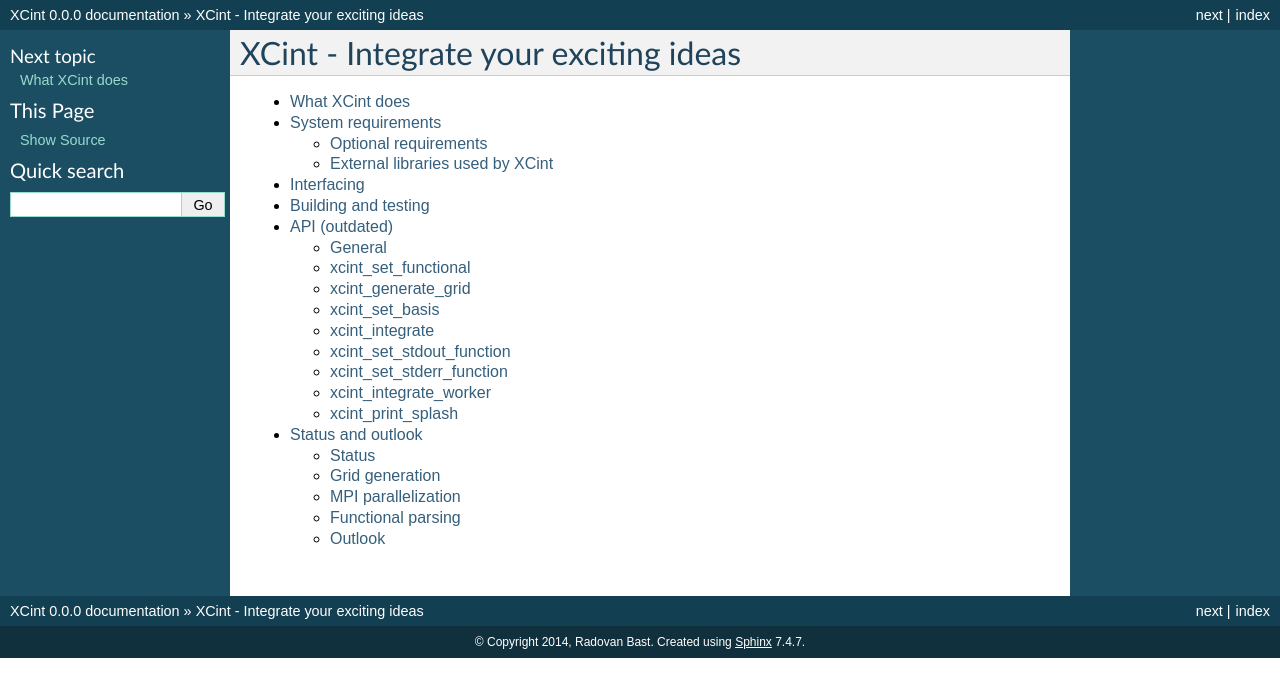
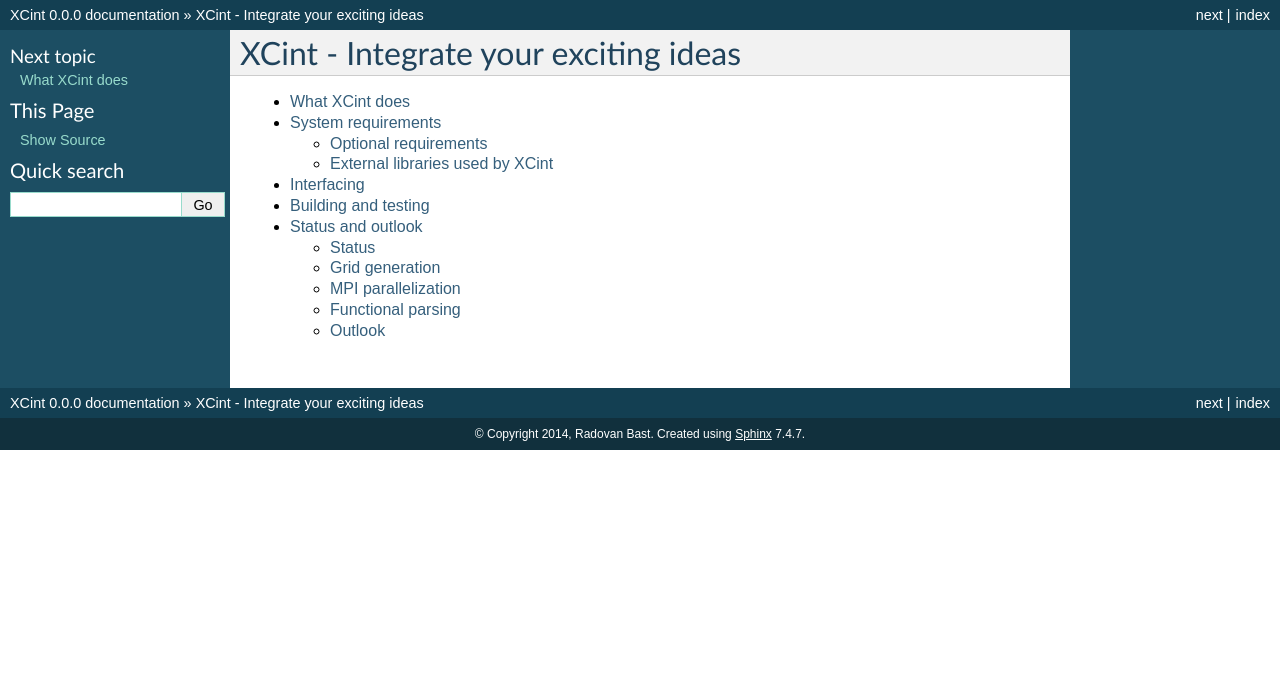
Before and after one commit to dftlibs/xcint, a Sphinx documentation site: the page built from doc/index.rst, in a window 1280 px wide. Shown: the top 697 px of the page. Built offline with Sphinx 7.4.7, drawn with Linux system fonts in a browser that asks for light colours; some of the changed lines change nothing that is shown.

Commit message:
api doc is outdated

```diff
--- a/doc/api.rst
+++ /dev/null
@@ -1,306 +0,0 @@
-
-
-==============
-API (outdated)
-==============
-
-
-General
-=======
-
-Functions that interact with user return 0 upon success.
-Programming errors fail immediately and do not return.
-
-
-xcint_set_functional
-====================
-
-Set the XC functional.
-
-.. code-block:: fortran
-
-   integer(c_int) function xcint_set_functional(line, &
-                                                hfx,  &
-                                                mu,   &
-                                                beta) &
-                           bind (c)
-   ! input
-      ! functional line (c_null_char-terminated)
-      character(c_char), intent(in) :: line
-   ! output
-      ! orbital exchange factor ("HF exchange", "exact exchange")
-      real(c_double) :: hfx
-      ! cam mu
-      real(c_double) :: mu
-      ! cam beta
-      real(c_double) :: beta
-   ! returns
-   !    0 upon success
-   end function
-
-
-xcint_generate_grid
-===================
-
-Generate the integration grid.
-
-.. code-block:: fortran
-
-   integer(c_int) function xcint_generate_grid(radial_precision,     &
-                                               min_num_angular_points,          &
-                                               max_num_angular_points,          &
-                                               num_centers,          &
-                                               center_coordinates,           &
-                                               num_shells,           &
-                                               shell_centers,         &
-                                               shell_l_quantum_numbers,        &
-                                               shell_num_primitives, &
-                                               primitive_exponents)        &
-                           bind (c)
-   ! input
-      ! desired radial precision
-      real(c_double), intent(in), value :: radial_precision
-      ! min number of angular points (pruning)
-      integer(c_int), intent(in), value :: min_num_angular_points
-      ! max number of angular points
-      integer(c_int), intent(in), value :: max_num_angular_points
-      ! number of centers (atoms)
-      integer(c_int), value :: num_centers
-      ! center coordinates, dimension is 3*num_centers
-      real(c_double)        :: center_coordinates(*)
-      ! number of shells
-      integer(c_int), value :: num_shells
-      ! shell center, dimension is num_shells
-      integer(c_int)        :: shell_centers(*)
-      ! L quantum number for each shell, dimension is num_shells
-      integer(c_int)        :: shell_l_quantum_numbers(*)
-      ! number of primitives for each shell, dimension is num_shells
-      integer(c_int)        :: shell_num_primitives(*)
-      ! primitive exponents, dimension is sum(shell_num_primitives)
-      real(c_double)        :: primitive_exponents(*)
-   ! returns
-   !    0 upon success
-   end function
-
-
-xcint_set_basis
-===============
-
-Set the basis set.
-
-.. code-block:: fortran
-
-   subroutine xcint_set_basis(basis_type,           &
-                              num_centers,          &
-                              center_coordinates,           &
-                              num_shells,           &
-                              shell_centers,         &
-                              shell_l_quantum_numbers,        &
-                              shell_num_primitives, &
-                              primitive_exponents,        &
-                              contraction_coefficients)     &
-              bind (c)
-   ! input
-      ! basis set type (XCINT_BASIS_SPHERICAL or XCINT_BASIS_CARTESIAN)
-      integer(c_int), value :: basis_type
-      ! number of centers (atoms)
-      integer(c_int), value :: num_centers
-      ! center coordinates, dimension is 3*num_centers
-      real(c_double)        :: center_coordinates(*)
-      ! number of shells
-      integer(c_int), value :: num_shells
-      ! shell center, dimension is num_shells
-      integer(c_int)        :: shell_centers(*)
-      ! L quantum number for each shell, dimension is num_shells
-      integer(c_int)        :: shell_l_quantum_numbers(*)
-      ! number of primitives for each shell, dimension is num_shells
-      integer(c_int)        :: shell_num_primitives(*)
-      ! primitive exponents, dimension is sum(shell_num_primitives)
-      real(c_double)        :: primitive_exponents(*)
-      ! contraction coefficients, dimension is sum(shell_num_primitives)
-      real(c_double)        :: contraction_coefficients(*)
-   end subroutine
-
-
-xcint_integrate
-===============
-
-The workhorse of XCint: integrate XC energies and matrix elements.
-
-.. code-block:: fortran
-
-   subroutine xcint_integrate(mode,          &
-                              num_perturbations,      &
-                              perturbations,          &
-                              components,          &
-                              num_dmat,      &
-                              perturbation_indices,  &
-                              dmat,          &
-                              get_exc, &
-                              exc,     &
-                              get_vxc,    &
-                              vxc,        &
-                              num_electrons) &
-              bind(c)
-
-      integer(c_int), intent(in), value :: mode
-      integer(c_int), intent(in), value :: num_perturbations
-      integer(c_int), intent(in)        :: pert(*)
-      integer(c_int), intent(in)        :: comp(*)
-      integer(c_int), intent(in), value :: num_dmat
-      integer(c_int), intent(in)        :: dmat_to_pert(*)
-      integer(c_int), intent(in)        :: dmat_to_comp(*)
-      real(c_double), intent(in)        :: dmat(*)
-      integer(c_int), intent(in), value :: get_exc
-      real(c_double), intent(out)       :: exc(*)
-      integer(c_int), intent(in), value :: get_vxc
-      real(c_double), intent(out)       :: vxc(*)
-      real(c_double), intent(out)       :: num_electrons
-   end subroutine
-
-
-Arguments
----------
-
-**mode** (input)
-
-Possible entries:
-
-- XCINT_MODE_RKS -- Restricted Kohn-Sham.
-- XCINT_MODE_UKS -- Unrestricted Kohn-Sham (currently not supported).
-
-
-**num_perturbations** (input)
-
-Number of perturbations. Has to be 0 or positive integer.
-
-
-**pert** (input)
-
-Dimension is num_perturbations.
-
-Not used if num_perturbations is 0.
-
-Possible perturbation types:
-
-- XCINT_PERT_EL -- Electric perturbation.
-- XCINT_PERT_GEO -- Geometric perturbation.
-- XCINT_PERT_MAG_CGO -- Magnetic perturbation (currently not supported).
-- XCINT_PERT_MAG_LAO -- London AO magnetic perturbation (currently not supported).
-
-
-**comp** (input)
-
-Dimension is 2*num_perturbations.
-
-Not used if num_perturbations is 0.
-
-For each perturbation we expect 2 integers:
-start component and end component.
-
-
-**num_dmat** (input)
-
-Number of density matrices.
-
-
-**dmat_to_pert** (input)
-
-Mapping of density matrices to perturbations.
-
-
-**dmat_to_comp** (input)
-
-Mapping of density matrices to perturbation components.
-
-
-**dmat** (input)
-
-Array that holds the density matrix or matrices.
-
-
-**get_exc** (input)
-
-- 0 -- Do not integrate the XC energy (derivatives).
-- 1 -- Integrate the XC energy (derivatives).
-
-
-**exc** (output)
-
-Array that holds the integrated XC energy (derivative or derivatives).
-
-Not touched if get_exc is 0.
-
-
-**get_vxc** (input)
-
-- 0 -- Do not integrate the XC potential matrix (derivatives).
-- 1 -- Integrate the XC potential matrix (derivatives).
-
-
-**vxc** (output)
-
-Array that holds the integrated XC potential matrix (derivative or derivatives).
-
-Not touched if get_vxc is 0.
-
-
-**num_electrons** (output)
-
-Integrated number of electrons.
-
-
-xcint_set_stdout_function
-=========================
-
-Function which implements printing to "stdout".
-
-.. code-block:: fortran
-
-   subroutine xcint_set_stdout_function(fun) bind(c)
-      type(c_funptr), intent(in), value :: fun
-   ! input
-      ! function with following signature
-      ! integer(c_int) function fun(string) bind(c)
-      !    character(kind=c_char, len=1), intent(in) :: string(*)
-      ! end function
-   end subroutine
-
-
-xcint_set_stderr_function
-=========================
-
-Function which implements printing to "stderr".
-
-.. code-block:: fortran
-
-   subroutine xcint_set_stderr_function(fun) bind(c)
-      type(c_funptr), intent(in), value :: fun
-   ! input
-      ! function with following signature
-      ! integer(c_int) function fun(string) bind(c)
-      !    character(kind=c_char, len=1), intent(in) :: string(*)
-      ! end function
-   end subroutine
-
-
-xcint_integrate_worker
-======================
-
-Starts the MPI worker process.
-
-.. code-block:: fortran
-
-   subroutine xcint_integrate_worker() bind (c)
-   end subroutine
-
-
-xcint_print_splash
-==================
-
-Print splash screen
-
-.. code-block:: fortran
-
-   subroutine xcint_print_splash() bind (c)
-   end subroutine
--- a/doc/index.rst
+++ b/doc/index.rst
@@ -10,5 +10,4 @@
    requirements
    interfacing
    building
-   api
    status
```
